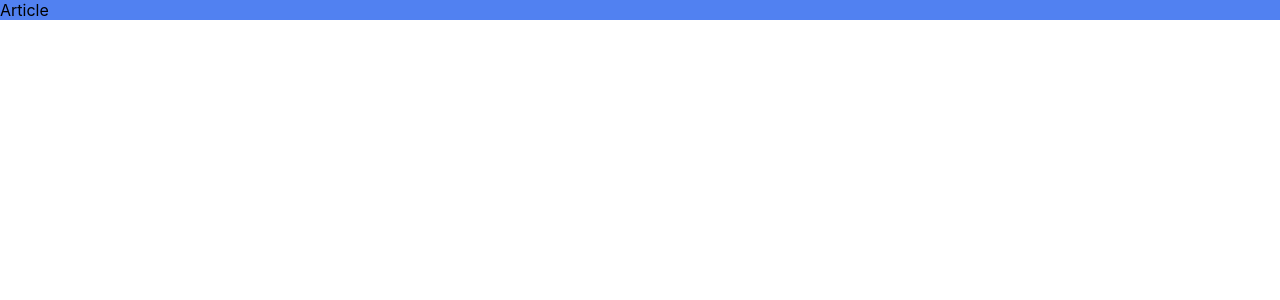
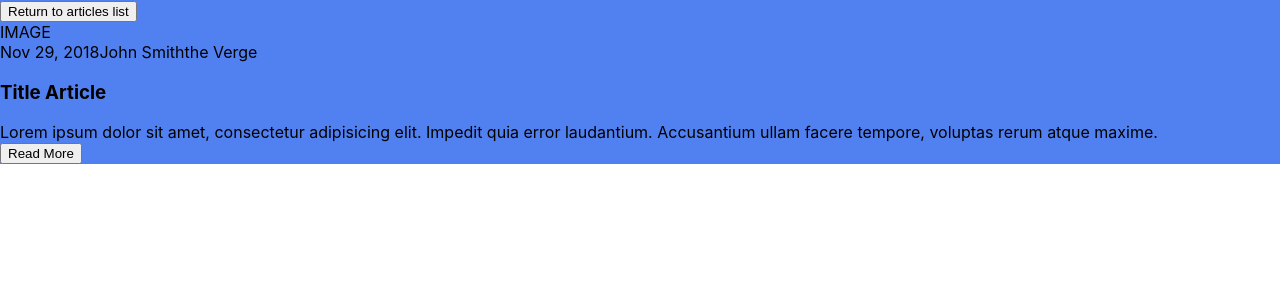
Before and after one commit to LukaszKolodziejski/XXXL_Global-News-1, a React (Create React App) app: page /article in a window 1280 px wide. Shown: the top 300 px of the page. Built offline with nearby package versions, Linux system fonts and the light colour scheme.

Commit message:
first structure Article Page

```diff
--- a/src/containers/Article/Article.js
+++ b/src/containers/Article/Article.js
@@ -1,9 +1,16 @@
-import React, { Component } from "react";
+import React, { Component, Fragment } from "react";
+
+import SingleArticle from "../../components/Articles/SingleArticle/SingleArticle";
 
 class Article extends Component {
   state = {};
   render() {
-    return <div>Article</div>;
+    return (
+      <Fragment>
+        <button className="returnIndex">Return to articles list</button>
+        <SingleArticle />
+      </Fragment>
+    );
   }
 }
 
```
